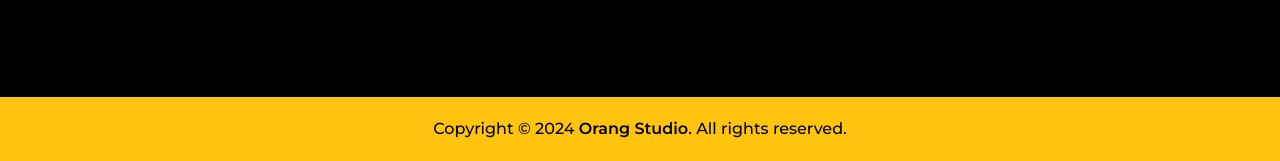
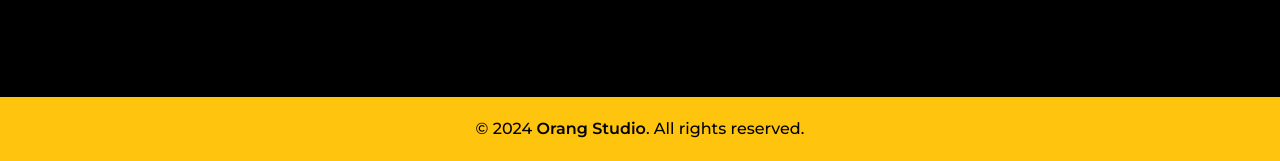
Before and after one commit to ankitgithub2101/Orang-Studio, a plain HTML site: page Gallery.html in a window 1280 px wide. Shown: the part 1387-1548 px from the top of the page. Drawn offline with nearby package versions, Linux system fonts and the light colour scheme.

Commit message:
Update Gallery.html

```diff
--- a/Gallery.html
+++ b/Gallery.html
@@ -203,7 +203,7 @@
         </div>
         <div class="bottom-footer">
         <div class="container">
-            <div class="copy-right text-center">Copyright &copy; 2024 <span style="font-weight: 600;"> Orang  Studio</span>. All rights reserved.</div>
+            <div class="copy-right text-center"> &copy; 2024 <span style="font-weight: 600;"> Orang  Studio</span>. All rights reserved.</div>
         </div>
         </div>
       </footer>
```
